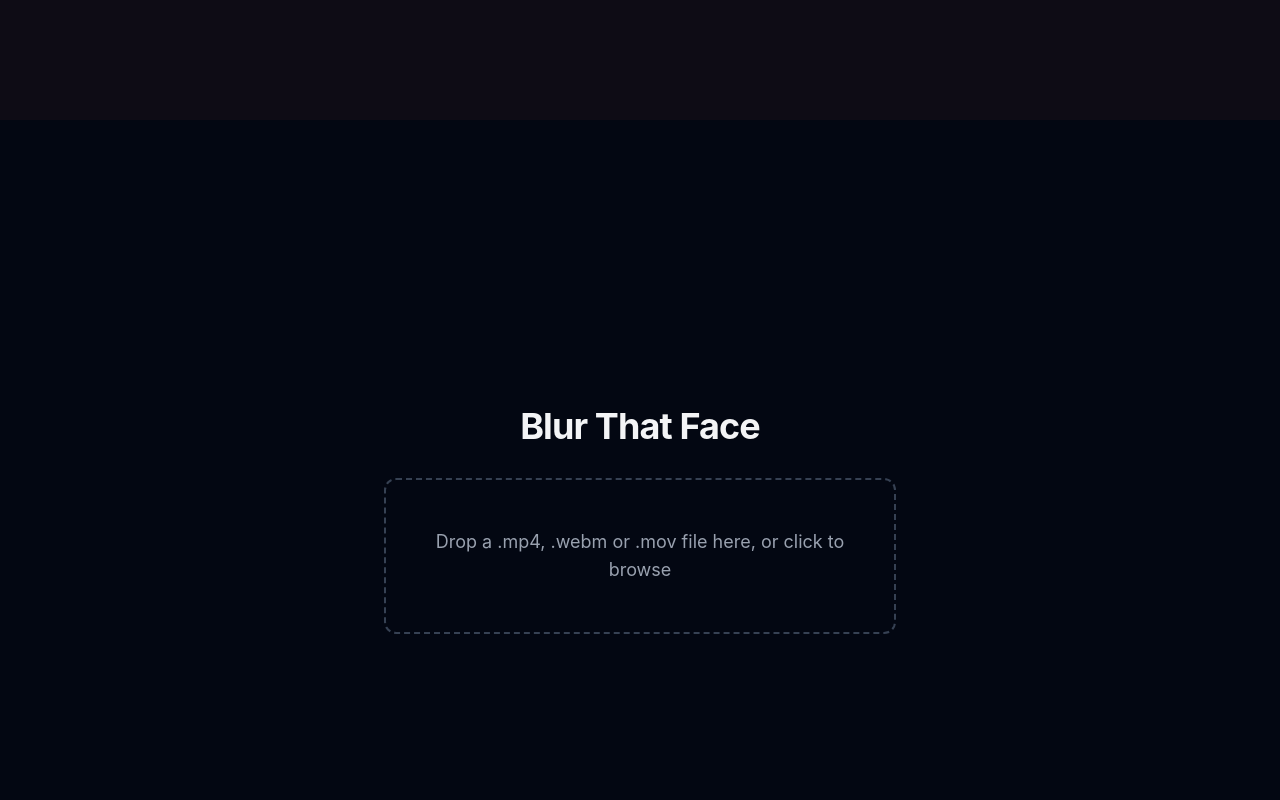
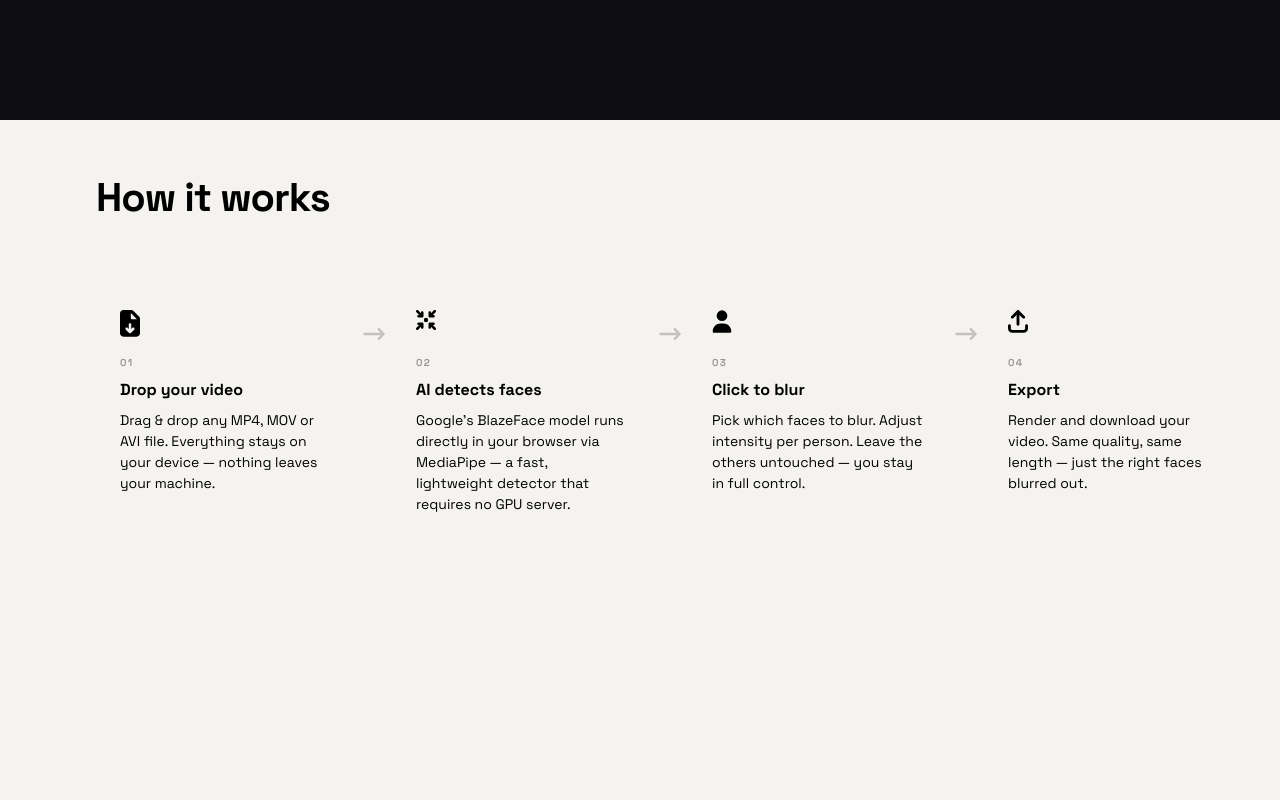
Before and after one commit to SverreK/blur_that_face, a React (Vite) app: page / in a window 1280 px wide. Shown: the part 680-1480 px from the top of the page. Built offline with nearby package versions, Linux system fonts and the light colour scheme.

Commit message:
feat: implement how-it-works section with step-based info boxes

```diff
--- a/src/App.tsx
+++ b/src/App.tsx
@@ -1,5 +1,6 @@
 import Header from "./components/Header";
 import Hero from "./components/Hero";
+import HowItWorks from "./components/HowItWorks";
 import UploadDropZone from "./components/UploadDropZone";
 import JobStatusCard from "./components/JobStatusCard";
 import { STATUS_LABEL } from "./types";
@@ -25,6 +26,7 @@ export default function App() {
       <div>
         <Header />
         <Hero />
+        <HowItWorks />
       </div>
 
       <div className="min-h-screen bg-gray-950 text-gray-100 flex flex-col items-center justify-center gap-8 px-4">
--- /dev/null
+++ b/src/components/Arrow.tsx
@@ -0,0 +1,13 @@
+export default function Arrow() {
+  return (
+    <svg
+      className="w-6 h-6 text-black/20"
+      xmlns="http://www.w3.org/2000/svg"
+      viewBox="0 0 640 640"
+      fill="currentColor"
+      aria-hidden="true"
+    >
+      <path d="M598.6 342.6C611.1 330.1 611.1 309.8 598.6 297.3L470.6 169.3C458.1 156.8 437.8 156.8 425.3 169.3C412.8 181.8 412.8 202.1 425.3 214.6L498.7 288L64 288C46.3 288 32 302.3 32 320C32 337.7 46.3 352 64 352L498.7 352L425.3 425.4C412.8 437.9 412.8 458.2 425.3 470.7C437.8 483.2 458.1 483.2 470.6 470.7L598.6 342.7z" />
+    </svg>
+  );
+}
--- /dev/null
+++ b/src/components/HowItWorks.tsx
@@ -0,0 +1,79 @@
+import InfoBox from "./InfoBox";
+import Arrow from "./Arrow";
+
+export default function HowItWorks() {
+  return (
+    <section className="min-h-screen flex flex-col items-start gap-2 bg-[#f4f3ef] px-[96px] py-[48px]">
+      <div className="flex mb-[46px]">
+        <h1 className="font-space text-[40px] text-black font-bold tracking-tight">
+          How it works
+        </h1>
+      </div>
+
+      <div className="flex items-start">
+        <div className="flex-1">
+          <InfoBox
+            icon={
+              <svg xmlns="http://www.w3.org/2000/svg" viewBox="0 0 384 512">
+                <path d="M0 64C0 28.7 28.7 0 64 0L213.5 0c17 0 33.3 6.7 45.3 18.7L365.3 125.3c12 12 18.7 28.3 18.7 45.3L384 448c0 35.3-28.7 64-64 64L64 512c-35.3 0-64-28.7-64-64L0 64zm208-5.5l0 93.5c0 13.3 10.7 24 24 24L325.5 176 208 58.5zM175 441c9.4 9.4 24.6 9.4 33.9 0l64-64c9.4-9.4 9.4-24.6 0-33.9s-24.6-9.4-33.9 0l-23 23 0-86.1c0-13.3-10.7-24-24-24s-24 10.7-24 24l0 86.1-23-23c-9.4-9.4-24.6-9.4-33.9 0s-9.4 24.6 0 33.9l64 64z" />
+              </svg>
+            }
+            number="01"
+            title="Drop your video"
+            description="Drag & drop any MP4, MOV or AVI file. Everything stays on your device — nothing leaves your machine."
+          />
+        </div>
+        <div className="px-[6px] pt-[40px] flex-shrink-0 text-black/20">
+          <Arrow />
+        </div>
+
+        <div className="flex-1">
+          <InfoBox
+            icon={
+              <svg xmlns="http://www.w3.org/2000/svg" viewBox="0 0 512 512">
+                <path d="M9.4 9.4C21.9-3.1 42.1-3.1 54.6 9.4L128 82.7 128 64c0-17.7 14.3-32 32-32s32 14.3 32 32l0 96c0 17.7-14.3 32-32 32l-96 0c-17.7 0-32-14.3-32-32s14.3-32 32-32l18.7 0-73.4-73.4C-3.1 42.1-3.1 21.9 9.4 9.4zM200 256a56 56 0 1 1 112 0 56 56 0 1 1 -112 0zM502.6 54.6L429.3 128 448 128c17.7 0 32 14.3 32 32s-14.3 32-32 32l-96 0c-17.7 0-32-14.3-32-32l0-96c0-17.7 14.3-32 32-32s32 14.3 32 32l0 18.7 73.4-73.4c12.5-12.5 32.8-12.5 45.3 0s12.5 32.8 0 45.3zm-45.3 448L384 429.3 384 448c0 17.7-14.3 32-32 32s-32-14.3-32-32l0-96c0-17.7 14.3-32 32-32l96 0c17.7 0 32 14.3 32 32s-14.3 32-32 32l-18.7 0 73.4 73.4c12.5 12.5 12.5 32.8 0 45.3s-32.8 12.5-45.3 0zM9.4 457.4L82.7 384 64 384c-17.7 0-32-14.3-32-32s14.3-32 32-32l96 0c17.7 0 32 14.3 32 32l0 96c0 17.7-14.3 32-32 32s-32-14.3-32-32l0-18.7-73.4 73.4c-12.5 12.5-32.8 12.5-45.3 0s-12.5-32.8 0-45.3z" />
+              </svg>
+            }
+            number="02"
+            title="AI detects faces"
+            description="Google's BlazeFace model runs directly in your browser via MediaPipe — a fast, lightweight detector that requires no GPU server."
+          />
+        </div>
+
+        <div className="px-[6px] pt-[40px] flex-shrink-0 text-black/20">
+          <Arrow />
+        </div>
+
+        <div className="flex-1">
+          <InfoBox
+            icon={
+              <svg xmlns="http://www.w3.org/2000/svg" viewBox="0 0 448 512">
+                <path d="M224 248a120 120 0 1 0 0-240 120 120 0 1 0 0 240zm-29.7 56C95.8 304 16 383.8 16 482.3 16 498.7 29.3 512 45.7 512l356.6 0c16.4 0 29.7-13.3 29.7-29.7 0-98.5-79.8-178.3-178.3-178.3l-59.4 0z" />
+              </svg>
+            }
+            number="03"
+            title="Click to blur"
+            description="Pick which faces to blur. Adjust intensity per person. Leave the others untouched — you stay in full control."
+          />
+        </div>
+
+        <div className="px-[6px] pt-[40px] flex-shrink-0 text-black/20">
+          <Arrow />
+        </div>
+
+        <div className="flex-1">
+          <InfoBox
+            icon={
+              <svg xmlns="http://www.w3.org/2000/svg" viewBox="0 0 448 512">
+                <path d="M246.6 9.4c-12.5-12.5-32.8-12.5-45.3 0l-128 128c-12.5 12.5-12.5 32.8 0 45.3s32.8 12.5 45.3 0L192 109.3 192 320c0 17.7 14.3 32 32 32s32-14.3 32-32l0-210.7 73.4 73.4c12.5 12.5 32.8 12.5 45.3 0s12.5-32.8 0-45.3l-128-128zM64 352c0-17.7-14.3-32-32-32S0 334.3 0 352l0 64c0 53 43 96 96 96l256 0c53 0 96-43 96-96l0-64c0-17.7-14.3-32-32-32s-32 14.3-32 32l0 64c0 17.7-14.3 32-32 32L96 448c-17.7 0-32-14.3-32-32l0-64z" />
+              </svg>
+            }
+            number="04"
+            title="Export"
+            description="Render and download your video. Same quality, same length — just the right faces blurred out."
+          />
+        </div>
+      </div>
+    </section>
+  );
+}
--- /dev/null
+++ b/src/components/InfoBox.tsx
@@ -0,0 +1,22 @@
+import type { InfoBoxProps } from "../types";
+
+export default function InfoBox({
+  icon,
+  number,
+  title,
+  description,
+}: InfoBoxProps) {
+  return (
+    <div className="flex-1 items-start border-2px rounded-2xl w-[260px] pt-[28px] pb-[32px] px-[24px] bg-transparent hover:bg-[rgba(13,148,146,0.05)] transition-colors duration-250">
+      <div className="mb-[25px] w-5 h-5">{icon}</div>
+      <div className="mb-[8px] font-space text-[10px] font-semibold tracking-[0.12em] uppercase text-[rgba(0,0,0,0.4)]">
+        {number}
+      </div>
+      <h3 className="mb-[8px] font-space font-md text-[16px] font-bold">
+        {title}
+      </h3>
+
+      <p className="font-space text-[14px]">{description}</p>
+    </div>
+  );
+}
```
Also changed, not shown: src/types.ts (+7 -0 lines).
